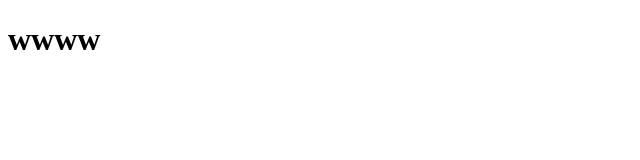
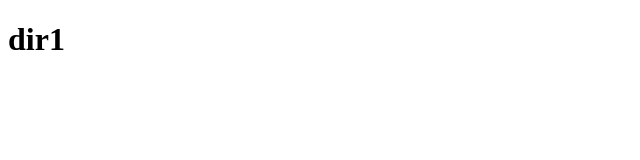
Before and after one commit to n-shvedov27/n-shvedov27.github.io, a plain HTML site: page dir1/index.html in a window 1280 px wide. Shown: the full height of the page, 0-640 px from the left. Drawn offline with Linux system fonts and the light colour scheme.

Commit message:
Update index.html

```diff
--- a/dir1/index.html
+++ b/dir1/index.html
@@ -5,6 +5,6 @@
     <title>Title</title>
 </head>
 <body>
-<h1>wwww</h1>
+<h1>dir1</h1>
 </body>
 </html>
```
